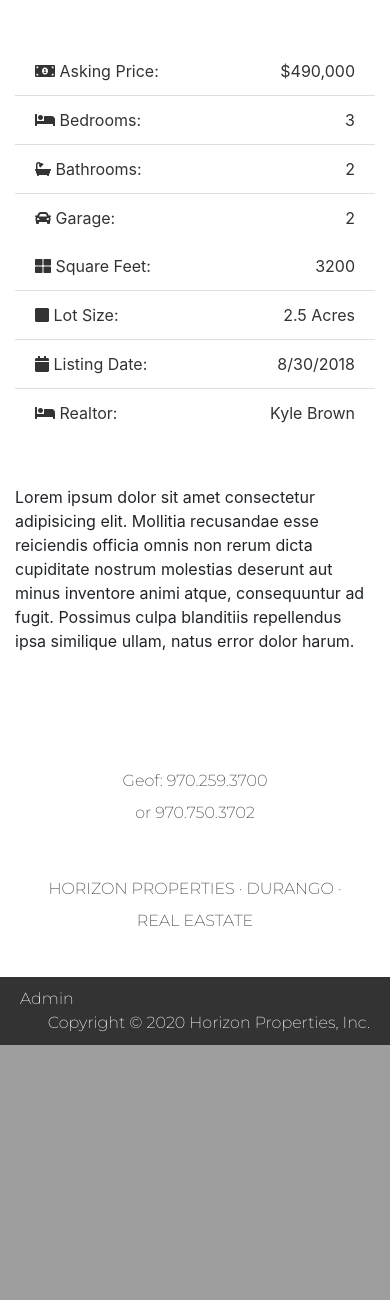
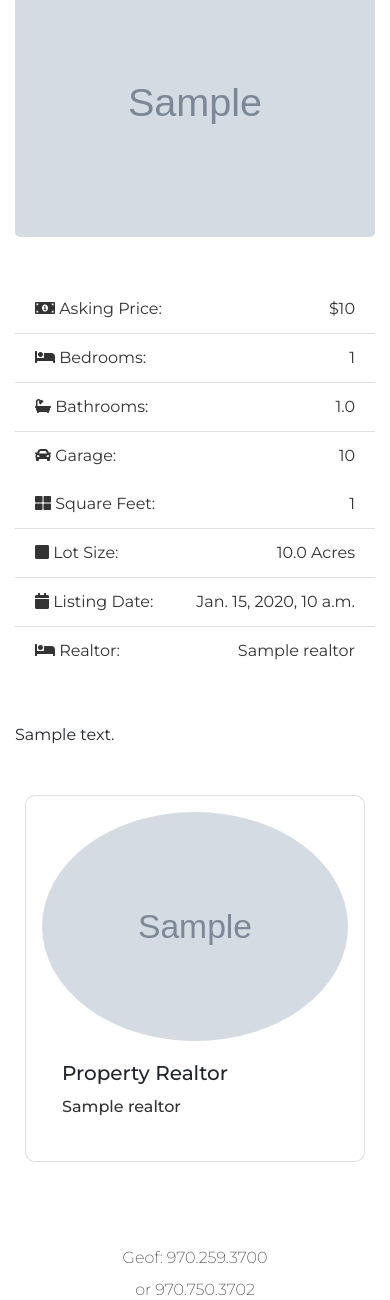
Before and after one commit to cschweipert/django-horizon-property, a Django app: page /listings/1 in a window 390 px wide. Shown: the part 2223-3523 px from the top of the page. Before the commit the page ends 3268 px from the top, so only its background shows below. Run offline with Django 3.2, Linux system fonts and the light colour scheme; tables that the repository leaves empty hold one stand-in row (values such as "Sample post"); grey boxes marked "Sample" are stand-in pictures; some libraries are stand-ins or nearby versions; some web fonts are replaced.

Commit message:
style listing.html

```diff
--- a/estate/static/css/style.css
+++ b/estate/static/css/style.css
@@ -66,6 +66,12 @@
   background-color: #333333;
 }
 
+.btn-primary:hover {
+  background-color: #fff;
+  border-color: #333333;
+  color: #333333;
+}
+
 .page-item.active .page-link {
   background-color: #333333;
   border-color: #333333;
@@ -74,6 +80,44 @@
 .page-link {
   color: #333333;
 }
+
+.single-listing {
+  font-family: 'Montserrat', sans-serif;
+}
+
+.img-main {
+  border-radius: 5px;
+}
+
+.img-fluid {
+  border-radius: 5px;
+}
+
+.display-4 {
+  color: #333333;
+}
+
+.lead {
+  color: #333333;
+}
+
+.btn-light {
+  background-color: #333333;
+  color: #fff;
+  font-family: 'Montserrat', sans-serif;
+}
+
+.btn-light:hover {
+  background-color: #fff;
+  border-color: #333333;
+  color: #333333;
+}
+
+.card-img-top {
+  border-radius: 50%;
+}
+
+
 
 
 
@@ -103,7 +147,7 @@ img {
   background: url(../img/showcase.jpg) no-repeat top center fixed/cover;
   position: relative;
   min-height: 650px;
-  color: #fff;
+  color: #333333;
   padding-top: 6rem; }
   #showcase .home-search {
     min-height: 400px;
@@ -133,7 +177,7 @@ img {
     background: rgba(32, 134, 107, 0.8); }
 
 #showcase-inner {
-  background: url(../img/building.jpg) no-repeat top center fixed/cover;
+  background: #333333 no-repeat top center fixed/cover;
   position: relative;
   overflow: hidden;
   min-height: 200px; }
@@ -144,7 +188,7 @@ img {
     left: 0;
     min-height: 100%;
     width: 100%;
-    background: rgba(32, 134, 107, 0.8); }
+    background: #fff; }
   #showcase-inner.showcase-search {
     min-height: 270px; }
 
--- a/listings/views.py
+++ b/listings/views.py
@@ -24,7 +24,7 @@ def listing(request, listing_id):
         'listing': listing
     }
 
-    return render(request, 'listings/listing.html')
+    return render(request, 'listings/listing.html', context)
 
 def search(request):
     return render(request, 'listings/search.html')
--- a/templates/listings/listing.html
+++ b/templates/listings/listing.html
@@ -3,46 +3,69 @@
 {% load humanize %}
 
 {% block content %}
+<section id="showcase-inner" class="py-5 text-white">
+    <div class="container">
+      <div class="row text-center">
+        <div class="col-md-12">
+          <h1 class="display-4">{{ listing.title }}</h1>
+          <p class="lead">
+            <i class="fas fa-map-marker"></i> {{ listing.city }} {{ listing.state }}, {{ listing.zipcode }}</p>
+        </div>
+      </div>
+    </div>
+  </section>
 
   <section id="listing" class="py-4">
     <div class="container">
-      <a href="listings.html" class="btn btn-light mb-4">Back To Listings</a>
+      <a href="{% url 'listings' %}" class="btn btn-light mb-4">Back To Listings</a>
       <div class="row">
-        <div class="col-md-9">
+        <div class="single-listing col-md-9">
           <!-- Home Main Image -->
-          <img src="assets/img/homes/home-1.jpg" alt="" class="img-main img-fluid mb-3">
+          <img src="{{ listing.photo_main.url }}" alt="" class="img-main img-fluid mb-3">
           <!-- Thumbnails -->
           <div class="row mb-5 thumbs">
+            {% if listing.photo_1 %}
             <div class="col-md-2">
-              <a href="assets/img/homes/home-inside-1.jpg" data-lightbox="home-images">
-                <img src="assets/img/homes/home-inside-1.jpg" alt="" class="img-fluid">
+              <a href="{{ listing.photo_1.url }}" data-lightbox="home-images">
+                <img src="{{ listing.photo_1.url }}" alt="" class="img-fluid">
               </a>
             </div>
+            {% endif %}
+            {% if listing.photo_2 %}
             <div class="col-md-2">
-              <a href="assets/img/homes/home-inside-2.jpg" data-lightbox="home-images">
-                <img src="assets/img/homes/home-inside-2.jpg" alt="" class="img-fluid">
+              <a href="{{ listing.photo_2.url }}" data-lightbox="home-images">
+                <img src="{{ listing.photo_2.url }}" alt="" class="img-fluid">
               </a>
             </div>
+            {% endif %}
+            {% if listing.photo_3 %}
             <div class="col-md-2">
-              <a href="assets/img/homes/home-inside-3.jpg" data-lightbox="home-images">
-                <img src="assets/img/homes/home-inside-3.jpg" alt="" class="img-fluid">
+              <a href="{{ listing.photo_3.url }}" data-lightbox="home-images">
+                <img src="{{ listing.photo_3.url }}" alt="" class="img-fluid">
               </a>
             </div>
+            {% endif %}
+            {% if listing.photo_4 %}
             <div class="col-md-2">
-              <a href="assets/img/homes/home-inside-4.jpg" data-lightbox="home-images">
-                <img src="assets/img/homes/home-inside-4.jpg" alt="" class="img-fluid">
+              <a href="{{ listing.photo_4.url }}" data-lightbox="home-images">
+                <img src="{{ listing.photo_4.url }}" alt="" class="img-fluid">
               </a>
             </div>
+            {% endif %}
+            {% if listing.photo_5 %}
             <div class="col-md-2">
-              <a href="assets/img/homes/home-inside-5.jpg" data-lightbox="home-images">
-                <img src="assets/img/homes/home-inside-5.jpg" alt="" class="img-fluid">
+              <a href="{{ listing.photo_5.url }}" data-lightbox="home-images">
+                <img src="{{ listing.photo_5.url }}" alt="" class="img-fluid">
               </a>
             </div>
+            {% endif %}
+            {% if listing.photo_6 %}
             <div class="col-md-2">
-              <a href="assets/img/homes/home-inside-6.jpg" data-lightbox="home-images">
-                <img src="assets/img/homes/home-inside-6.jpg" alt="" class="img-fluid">
+              <a href="{{ listing.photo_6.url }}" data-lightbox="home-images">
+                <img src="{{ listing.photo_6.url }}" alt="" class="img-fluid">
               </a>
             </div>
+            {% endif %}
           </div>
           <!-- Fields -->
           <div class="row mb-5 fields">
@@ -50,20 +73,19 @@
               <ul class="list-group list-group-flush">
                 <li class="list-group-item text-secondary">
                   <i class="fas fa-money-bill-alt"></i> Asking Price:
-                  <span class="float-right">$490,000</span>
+                  <span class="float-right">${{ listing.price | intcomma }}</span>
                 </li>
                 <li class="list-group-item text-secondary">
                   <i class="fas fa-bed"></i> Bedrooms:
-                  <span class="float-right">3</span>
+                  <span class="float-right">{{ listing.bedrooms }}</span>
                 </li>
                 <li class="list-group-item text-secondary">
                   <i class="fas fa-bath"></i> Bathrooms:
-                  <span class="float-right">2</span>
+                  <span class="float-right">{{ listing.bathrooms }}</span>
                 </li>
                 <li class="list-group-item text-secondary">
                   <i class="fas fa-car"></i> Garage:
-                  <span class="float-right">2
-                  </span>
+                  <span class="float-right">{{ listing.garage }}</span>
                 </li>
               </ul>
             </div>
@@ -71,21 +93,19 @@
               <ul class="list-group list-group-flush">
                 <li class="list-group-item text-secondary">
                   <i class="fas fa-th-large"></i> Square Feet:
-                  <span class="float-right">3200</span>
+                  <span class="float-right">{{ listing.sqft }}</span>
                 </li>
                 <li class="list-group-item text-secondary">
                   <i class="fas fa-square"></i> Lot Size:
-                  <span class="float-right">2.5 Acres
-                  </span>
+                  <span class="float-right">{{ listing.lot_size }} Acres</span>
                 </li>
                 <li class="list-group-item text-secondary">
                   <i class="fas fa-calendar"></i> Listing Date:
-                  <span class="float-right">8/30/2018</span>
+                  <span class="float-right">{{ listing.list_date }}</span>
                 </li>
                 <li class="list-group-item text-secondary">
                   <i class="fas fa-bed"></i> Realtor:
-                  <span class="float-right">Kyle Brown
-                  </span>
+                  <span class="float-right">{{ listing.realtor }}</span>
                 </li>
 
 
@@ -96,53 +116,19 @@
           <!-- Description -->
           <div class="row mb-5">
             <div class="col-md-12">
-              Lorem ipsum dolor sit amet consectetur adipisicing elit. Mollitia recusandae esse reiciendis officia omnis non rerum dicta
-              cupiditate nostrum molestias deserunt aut minus inventore animi atque, consequuntur ad fugit. Possimus culpa
-              blanditiis repellendus ipsa similique ullam, natus error dolor harum.
+                {{ listing.description }}
             </div>
           </div>
         </div>
+        <div class="col-md-3">
+            <div class="card mb-3">
+              <img class="card-img-top" src="{{listing.realtor.photo.url}}" alt="realtor">
+              <div class="card-body">
+                <h5 class="card-title">Property Realtor</h5>
+                <h6 class="text-secondary">{{ listing.realtor }}</h6>
+              </div>
+            </div>
       </div>
     </div>
   </section>
-
-  <!-- Inquiry Modal -->
-  <div class="modal fade" id="inquiryModal" role="dialog">
-    <div class="modal-dialog">
-      <div class="modal-content">
-        <div class="modal-header">
-          <h5 class="modal-title" id="inquiryModalLabel">Make An Inquiry</h5>
-          <button type="button" class="close" data-dismiss="modal">
-            <span>&times;</span>
-          </button>
-        </div>
-        <div class="modal-body">
-          <form>
-            <div class="form-group">
-              <label for="property_name" class="col-form-label">Property:</label>
-              <input type="text" name="listing" class="form-control" value="45 Drivewood Cirlce" disabled>
-            </div>
-            <div class="form-group">
-              <label for="name" class="col-form-label">Name:</label>
-              <input type="text" name="name" class="form-control" required>
-            </div>
-            <div class="form-group">
-              <label for="email" class="col-form-label">Email:</label>
-              <input type="email" name="email" class="form-control" required>
-            </div>
-            <div class="form-group">
-              <label for="phone" class="col-form-label">Phone:</label>
-              <input type="text" name="phone" class="form-control">
-            </div>
-            <div class="form-group">
-              <label for="message" class="col-form-label">Message:</label>
-              <textarea name="message" class="form-control"></textarea>
-            </div>
-            <hr>
-            <input type="submit" value="Send" class="btn btn-block btn-secondary">
-          </form>
-        </div>
-      </div>
-    </div>
-  </div>
 {% endblock %}
```
Also changed, not shown: templates/listings/listings.html (+5 -3 lines).
